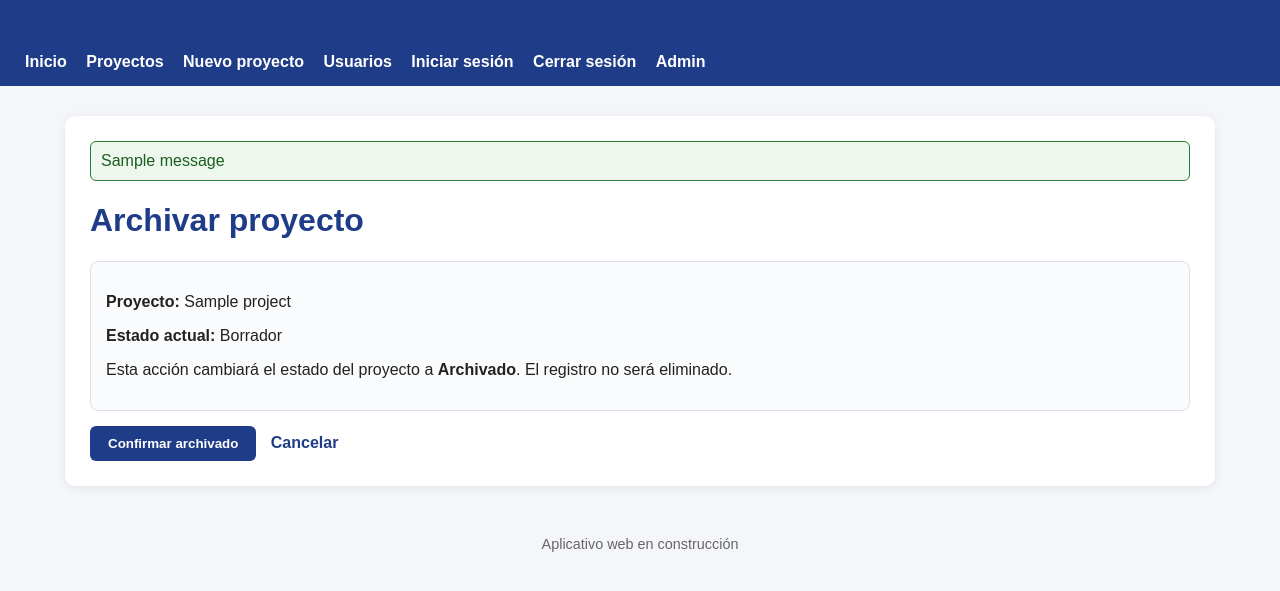
After one commit to ZuleidyBarrero/app-proyectos-inversion, a Django app: page /projects/1/archive/ in a window 1280 px wide. The commit adds this page. Shown: the top 591 px of the page. Run offline with Django 5.2, Linux system fonts and the light colour scheme; a user stored in the database is signed in; tables that the repository leaves empty hold one stand-in row (values such as "Sample post"); one stand-in notice (Sample message) is shown.

Commit message:
Archivado logico de proyectos

```diff
--- a/backend/apps/projects/urls.py
+++ b/backend/apps/projects/urls.py
@@ -6,5 +6,6 @@ urlpatterns = [
     path("new/", views.project_create, name="project_create"),
     path("<int:project_id>/", views.project_detail, name="project_detail"),
     path("<int:project_id>/edit/", views.project_update, name="project_update"),
+    path("<int:project_id>/archive/", views.project_archive, name="project_archive"),
     path("<int:project_id>/attachments/new/", views.project_attachment_create, name="project_attachment_create"),
 ]
--- a/backend/apps/projects/views.py
+++ b/backend/apps/projects/views.py
@@ -1,3 +1,4 @@
+from django.contrib import messages
 from django.contrib.auth.decorators import login_required
 from django.db.models import Q
 from django.shortcuts import get_object_or_404, redirect, render
@@ -63,6 +64,7 @@ def project_create(request):
             project = form.save(commit=False)
             project.creado_por = request.user
             project.save()
+            messages.success(request, "Proyecto creado correctamente.")
             return redirect("project_detail", project_id=project.id)
     else:
         form = ProjectForm()
@@ -91,6 +93,7 @@ def project_update(request, project_id):
         form = ProjectForm(request.POST, instance=project)
         if form.is_valid():
             form.save()
+            messages.success(request, "Proyecto actualizado correctamente.")
             return redirect("project_detail", project_id=project.id)
     else:
         form = ProjectForm(instance=project)
@@ -109,5 +112,19 @@ def project_attachment_create(request, project_id):
             attachment.project = project
             attachment.cargado_por = request.user
             attachment.save()
+            messages.success(request, "Anexo cargado correctamente.")
 
     return redirect("project_detail", project_id=project.id)
+
+
+@login_required
+def project_archive(request, project_id):
+    project = get_object_or_404(Project, id=project_id)
+
+    if request.method == "POST":
+        project.estado = "Archivado"
+        project.save()
+        messages.success(request, "Proyecto archivado correctamente.")
+        return redirect("project_detail", project_id=project.id)
+
+    return render(request, "projects/project_archive_confirm.html", {"project": project})
--- a/backend/templates/base/base.html
+++ b/backend/templates/base/base.html
@@ -143,8 +143,16 @@
     </header>
 
     <div class="container">
-        {% block content %}{% endblock %}
-    </div>
+    {% if messages %}
+        {% for message in messages %}
+            <div style="border: 1px solid #2e7d32; background: #edf7ed; color: #1b5e20; padding: 10px; border-radius: 6px; margin-bottom: 15px;">
+                {{ message }}
+            </div>
+        {% endfor %}
+    {% endif %}
+
+    {% block content %}{% endblock %}
+</div>
 
     <footer>
         Aplicativo web en construcción
--- /dev/null
+++ b/backend/templates/projects/project_archive_confirm.html
@@ -0,0 +1,22 @@
+{% extends "base/base.html" %}
+
+{% block title %}Archivar proyecto{% endblock %}
+
+{% block content %}
+    <h1>Archivar proyecto</h1>
+
+    <div class="card">
+        <p><strong>Proyecto:</strong> {{ project.nombre }}</p>
+        <p><strong>Estado actual:</strong> {{ project.estado }}</p>
+        <p>
+            Esta acción cambiará el estado del proyecto a <strong>Archivado</strong>.
+            El registro no será eliminado.
+        </p>
+    </div>
+
+    <form method="post">
+        {% csrf_token %}
+        <button type="submit">Confirmar archivado</button>
+        <a class="btn-link" href="/projects/{{ project.id }}/">Cancelar</a>
+    </form>
+{% endblock %}
--- a/backend/templates/projects/project_detail.html
+++ b/backend/templates/projects/project_detail.html
@@ -65,6 +65,7 @@
 
     <p>
         <a class="btn-link" href="/projects/{{ project.id }}/edit/">Editar proyecto</a>
+        <a class="btn-link" href="/projects/{{ project.id }}/archive/">Archivar proyecto</a>
         <a class="btn-link" href="/projects/">Volver al listado</a>
     </p>
 {% endblock %}
```
Also changed, not shown: docs/prueba_noche_archivado.md (added, +22 -0 lines).
